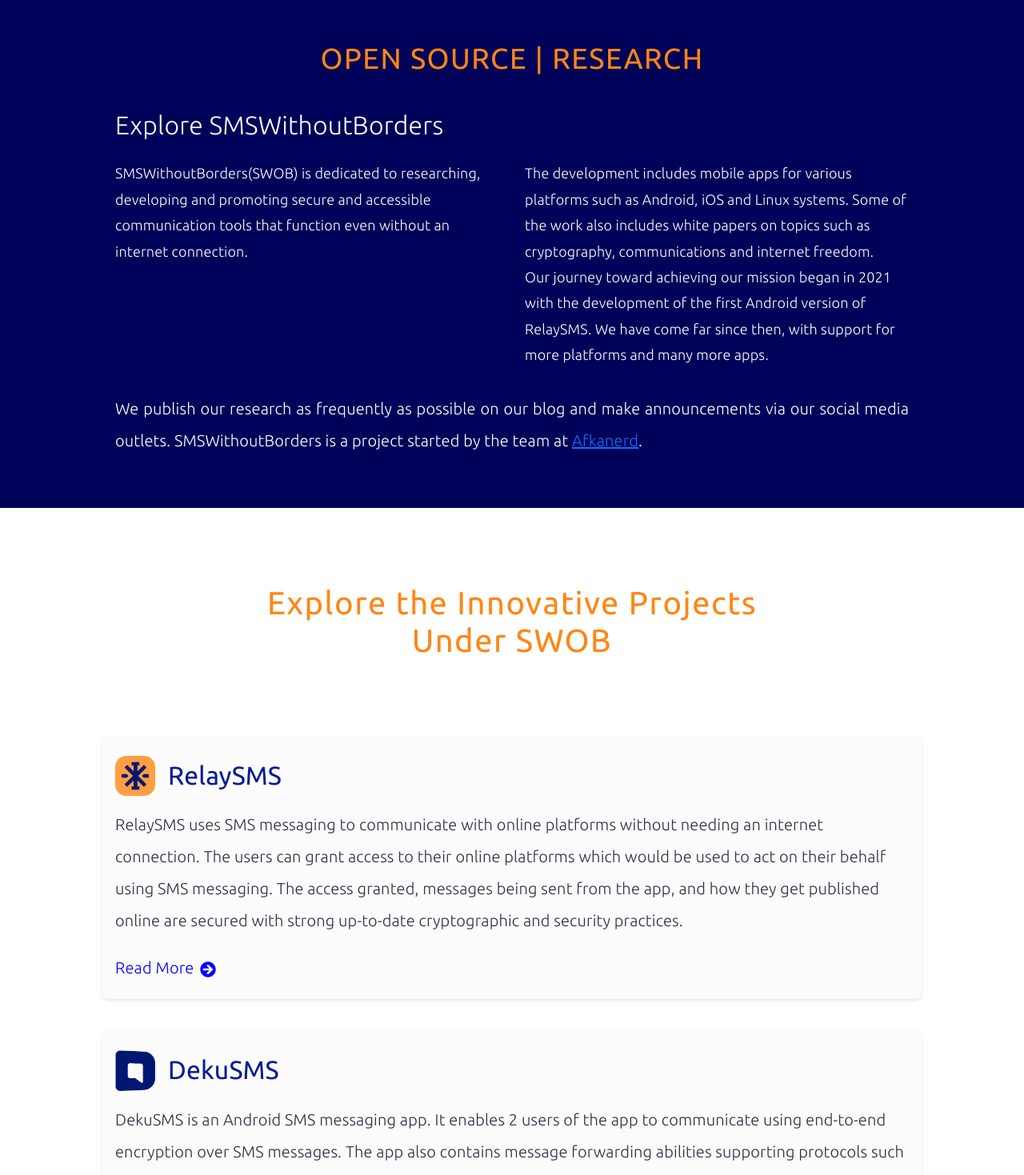
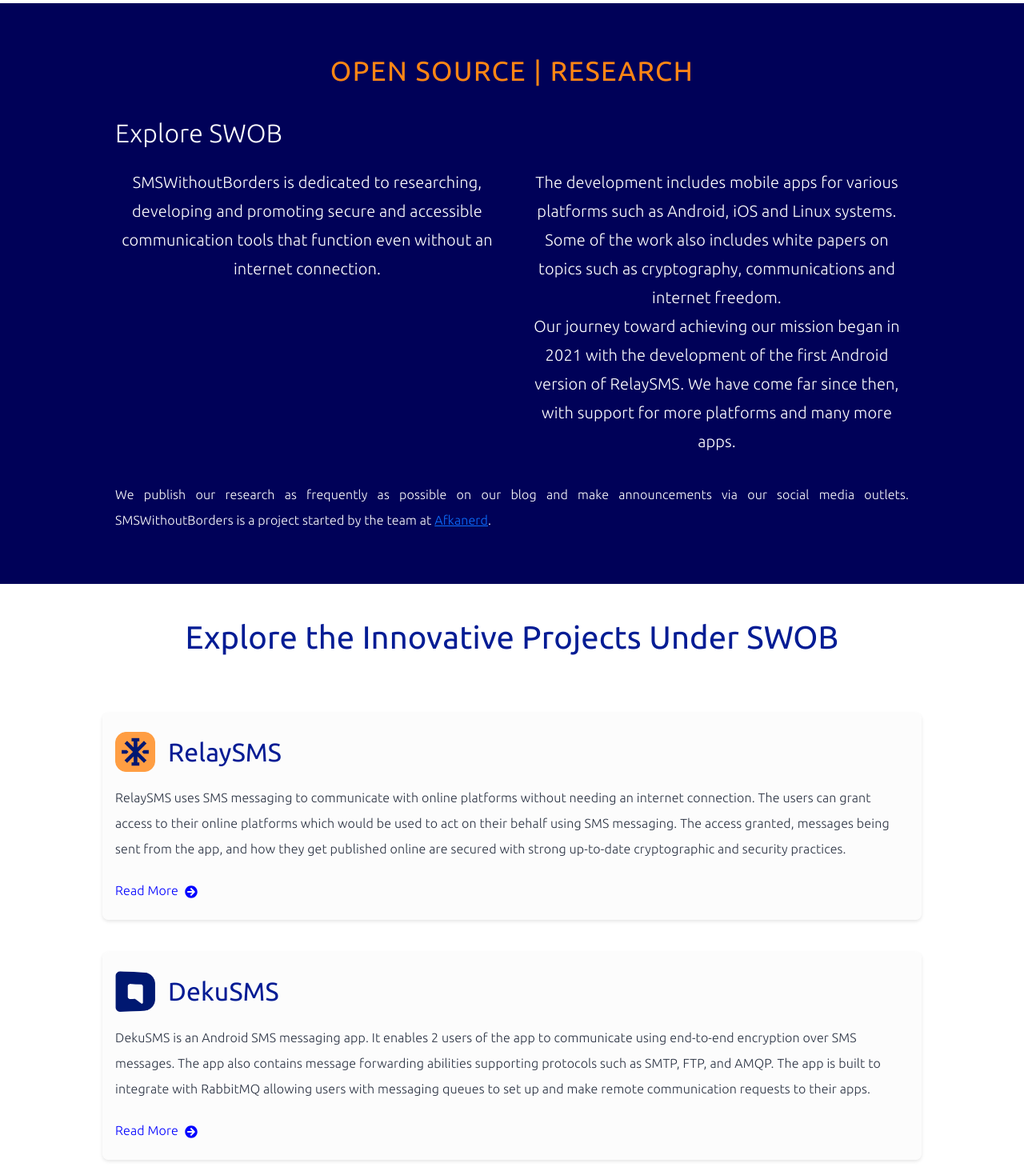
Before and after one commit to smswithoutborders/SMSWithoutBorders-Website, a React (Create React App) app: page / in a window 1280 px wide. Shown: the part 540-2009 px from the top of the page at 80% size. Built offline with nearby package versions, Linux system fonts and the light colour scheme.

Commit message:
added bluesky link

```diff
--- a/docker-compose.yml
+++ b/docker-compose.yml
@@ -1,6 +1,6 @@
 services:
-  smswithoutborders-website:
-    container_name: smswithoutborders-website
+  homepage:
+    container_name: homepage
     build:
       context: .
       dockerfile: Dockerfile
--- a/public/locales/en/translation.json
+++ b/public/locales/en/translation.json
@@ -8,10 +8,10 @@
 		"link5": "Documentation"
 	},
 	"header": "SMSWithoutBorders",
-	"subheader": "Explore SMSWithoutBorders",
+	"subheader": "Explore SWOB",
 	"About": {
-		"About-title": "Open Source | Research",
-		"description": "SMSWithoutBorders(SWOB) is dedicated to researching, developing and promoting secure and accessible communication tools that function even without an internet connection.",
+		"About-title": "open source | research",
+		"description": "SMSWithoutBorders is dedicated to researching, developing and promoting secure and accessible communication tools that function even without an internet connection.",
 		"description1": "The development includes mobile apps for various platforms such as Android, iOS and Linux systems. Some of the work also includes white papers on topics such as cryptography, communications and internet freedom.",
 		"description2": " Our journey toward achieving our mission began in 2021 with the development of the first Android version of RelaySMS. We have come far since then, with support for more platforms and many more apps.",
 		"description3": "We publish our research as frequently as possible on our blog and make announcements via our social media outlets. SMSWithoutBorders is a project started by the team at <a href='https://Afkanerd.com' class='afkanerd'>Afkanerd</a>."
@@ -44,11 +44,7 @@
 		"dekuSMS": "DekuSMS",
 		"copyright": "© Afkanerd."
 	},
-	"social": {
-		"x": "Follow us on X",
-		"bluesky": "Check us out on Bluesky",
-		"github": "View our GitHub"
-	},
+
 	"Privacy-Policy": {
 		"policyHeader": "Privacy Policy",
 		"policySubheader": "Last updated: July 14th, 2022",
--- a/src/Components/Footer.js
+++ b/src/Components/Footer.js
@@ -117,7 +117,3 @@
 };
 
 export default Footer;
-
-{
-	/* Social Icons */
-}
--- a/src/Components/partner.js
+++ b/src/Components/partner.js
@@ -44,12 +44,11 @@
 		>
 			{/* Section Title */}
 			<Box
-				varient="h3"
 				sx={{
 					fontSize: { xs: "2em", sm: "2.2em", md: "2.5em" },
 					fontFamily: "Unbounded, Ubuntu",
 					fontWeight: 400,
-					color: "#FF8614",
+					color: "#041c94",
 					letterSpacing: 1.5,
 					marginBottom: { xs: "40px", sm: "60px", md: "60px" },
 					marginTop: { xs: "20px", sm: "30px", md: "30px" },
--- a/src/Pages/Landing.js
+++ b/src/Pages/Landing.js
@@ -216,6 +216,7 @@
 							id="home"
 							sx={{
 								width: "100%",
+								height: { xs: "40vh", sm: "70vh", md: "60vh" },
 								paddingTop: "70px",
 								py: { xs: 6, sm: 15 },
 								display: "flex",
@@ -240,7 +241,7 @@
 									width: { xs: "100%", sm: "70%", md: "40%" },
 									height: "auto",
 									marginBottom: { xs: "50px", sm: "10px", md: "10px" },
-									marginTop: { xs: "40px", sm: "20px", md: "50px" },
+									marginTop: { xs: "60px", sm: "20px", md: "50px" },
 									marginY: "auto"
 								}}
 							/>
@@ -256,19 +257,19 @@
 								backgroundColor: "#000158",
 								py: { xs: 6, md: 8 },
 								px: { xs: 2, md: 18 },
+								textAlign: "center",
 								direction: isFarsi ? "rtl" : "ltr"
 							}}
 							data-aos="fade-right"
 						>
 							<Typography
+								variant="h4"
 								sx={{
-									fontSize: { xs: "1.5em", sm: "2em", md: "2.25em" },
 									mb: 4,
 									fontFamily: "Unbounded, Ubuntu",
 									fontWeight: 400,
 									textTransform: "uppercase",
-									letterSpacing: 1.5,
-									textAlign: "center"
+									letterSpacing: 1.5
 								}}
 								data-aos="zoom-in"
 							>
@@ -278,7 +279,7 @@
 							{/* Subheader */}
 							<Typography
 								sx={{
-									fontSize: { xs: "1.5em", sm: "1.25em", md: "2em" },
+									fontSize: { xs: "1.5em", sm: "1.75em", md: "2em" },
 									fontWeight: 300,
 									fontFamily: "Unbounded, Ubuntu",
 									color: "#FFFFFF",
@@ -294,7 +295,7 @@
 								<Grid item xs={12} sm={6} data-aos="fade-left">
 									<Typography
 										sx={{
-											fontSize: { xs: "1rem", sm: "18px" },
+											fontSize: { xs: "1rem", sm: "1.25rem" },
 											lineHeight: 1.8,
 											color: "#FFFFFF",
 											fontFamily: "Unbounded, Ubuntu",
@@ -307,7 +308,7 @@
 								<Grid item xs={12} sm={6} data-aos="fade-right">
 									<Typography
 										sx={{
-											fontSize: { xs: "1rem", sm: "18px" },
+											fontSize: { xs: "1rem", sm: "1.25rem" },
 											lineHeight: 1.8,
 											color: "#FFFFFF",
 											fontFamily: "Unbounded, Ubuntu",
@@ -318,7 +319,7 @@
 									</Typography>
 									<Typography
 										sx={{
-											fontSize: { xs: "1rem", sm: "18px" },
+											fontSize: { xs: "1rem", sm: "1.25rem" },
 											lineHeight: 1.8,
 											color: "#FFFFFF",
 											fontFamily: "Unbounded, Ubuntu",
@@ -334,7 +335,7 @@
 									<Box
 										sx={{
 											textAlign: "justify",
-											fontSize: { xs: "1rem", sm: "1.25rem" },
+											fontSize: { xs: "1rem", sm: "1.25rem", md: "1rem" },
 											lineHeight: 2,
 											color: "#FFFFFF",
 											fontFamily: "Unbounded, Ubuntu",
@@ -352,19 +353,16 @@
 							sx={{ minHeight: "60vh", width: "80%", py: 4, mx: "auto", backgroundColor: "white" }}
 						>
 							<Typography
-								variant="h3"
+								variant="h4"
+								align="center"
 								sx={{
-									fontSize: { xs: "2em", sm: "2.2em", md: "2.5em" },
-									mb: 4,
+									fontSize: { xs: "2em", sm: "2em", md: "2.5em" },
 									fontFamily: "Unbounded, Ubuntu",
 									fontWeight: 400,
-									textTransform: "camelcase",
-									letterSpacing: 1.5,
-									textAlign: "center",
-									direction: isFarsi ? "rtl" : "ltr",
-									color: "#FF8614",
-									py: { xs: 6, md: 8 },
-									px: { xs: 2, md: 18 }
+									color: "#041c94",
+									marginBottom: { xs: "40px", sm: "60px", md: "70px" },
+									marginTop: { xs: "20px", sm: "20px", md: "10px" },
+									direction: isFarsi ? "rtl" : "ltr"
 								}}
 								data-aos="fade-left"
 							>
@@ -418,11 +416,11 @@
 									variant="body1"
 									sx={{
 										color: "#2b3343",
+										fontSize: "1rem",
 										lineHeight: 2,
 										mb: 3,
 										fontFamily: "Unbounded, Ubuntu",
-										fontWeight: 200,
-										fontSize: { xs: "1rem", sm: "1.25rem" }
+										fontWeight: 200
 									}}
 								>
 									{t("project1.description")}
@@ -437,8 +435,7 @@
 										textDecoration: "none",
 										fontFamily: "Unbounded, Ubuntu",
 										fontWeight: 200,
-										"&:hover": { color: "#a56905" },
-										fontSize: { xs: "1rem", sm: "1.25rem" }
+										"&:hover": { color: "#a56905" }
 									}}
 								>
 									{t("project1.read_more")}
@@ -493,7 +490,7 @@
 									variant="body1"
 									sx={{
 										color: "#2b3343",
-										fontSize: { xs: "1rem", sm: "1.25rem" },
+										fontSize: "1rem",
 										lineHeight: 2,
 										mb: 3,
 										fontFamily: "Unbounded, Ubuntu",
@@ -512,8 +509,7 @@
 										textDecoration: "none",
 										fontFamily: "Unbounded, Ubuntu",
 										fontWeight: 200,
-										"&:hover": { color: "#a56905" },
-										fontSize: { xs: "1rem", sm: "1.25rem" }
+										"&:hover": { color: "#a56905" }
 									}}
 								>
 									{t("project2.read_more")}
```
Also changed, not shown: public/locales/es/translation.json (+3 -7 lines), public/locales/fa/translation.json (+1 -6 lines), public/locales/fr/translation.json (+3 -8 lines), 1 other file (tests, documents, lock files or other folders).
